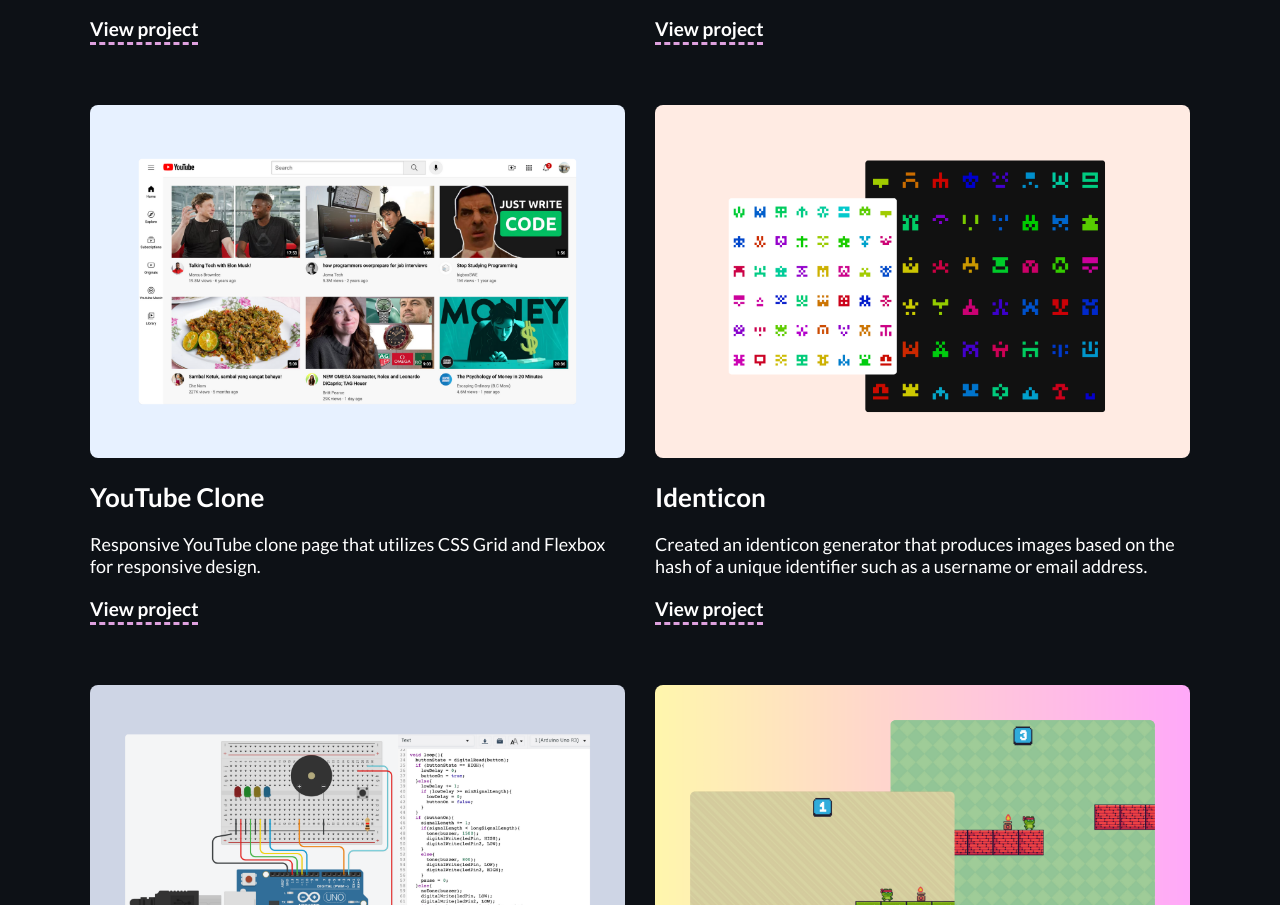
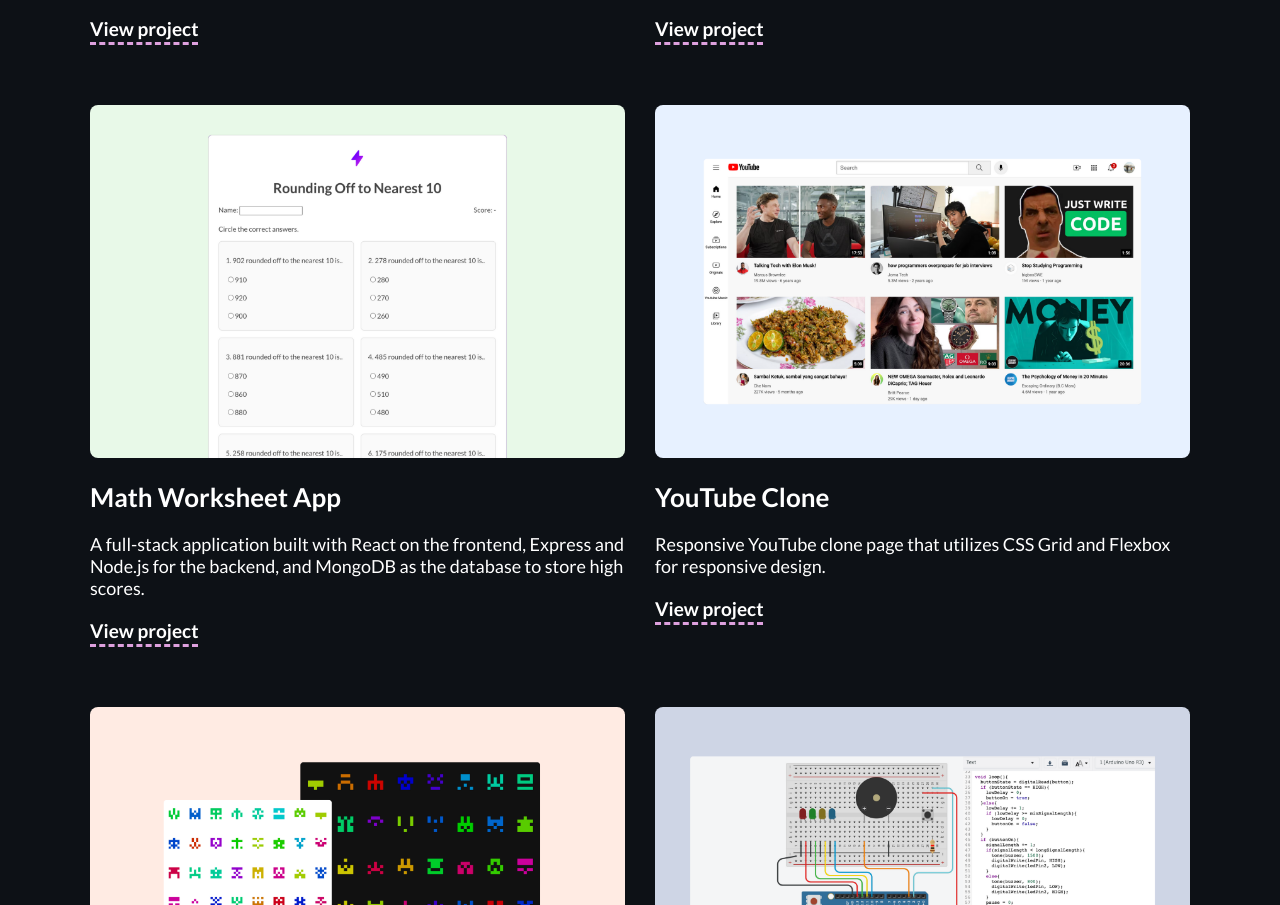
Before and after one commit to idham1432/idham, a plain HTML site: page index.html in a window 1280 px wide. Shown: the part 3351-4256 px from the top of the page. Drawn offline with Linux system fonts and the light colour scheme.

Commit message:
math worksheet project

```diff
--- a/index.html
+++ b/index.html
@@ -230,7 +230,22 @@
         </div>
       </div>
       <!-- project 3 -->
-
+      <div class="project-container">
+        <div class="project-thumbnail">
+          <a href="https://rounding-worksheet.vercel.app/" target="_blank">
+            <img src="images/mock03.png" alt="">
+          </a>
+        </div>
+        <h3 class="project-title">Math Worksheet App</h3>
+        <p class="project-description">
+          A full-stack application built with React on the frontend, Express and Node.js for the backend, and MongoDB as the database to store high scores.
+        </p>
+        <div class="project-link">
+          <a href="https://rounding-worksheet.vercel.app/" target="_blank">
+            View project
+          </a>
+        </div>
+      </div>
       <!-- project 4 -->
       <div class="project-container">
         <div class="project-thumbnail">
```
Also changed, not shown: images/mock03.png (added), images/mock09.png (deleted), 3 other files.
